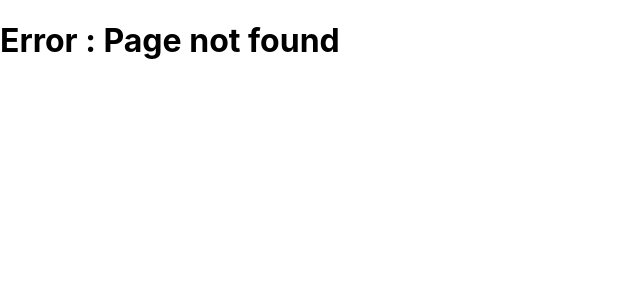
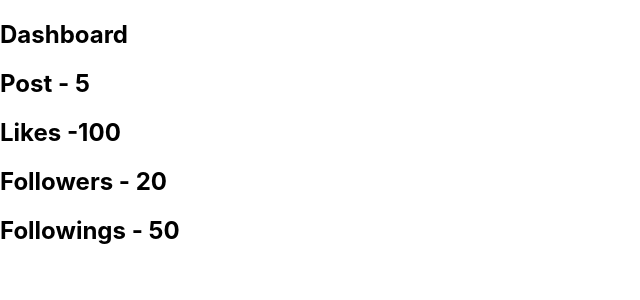
Before and after one commit to manggic/CodeEvolutionNextJs, a Next.js app: page /dashboard in a window 1280 px wide. Before the commit this address had no page. Shown: the top 300 px of the page, without its empty margins (0-640 px from the left). Built offline with nearby package versions, Linux system fonts and the light colour scheme; data requests are answered from the project's data file.

Commit message:
added many new  concept

```diff
--- a/db.json
+++ b/db.json
@@ -1,5 +1,31 @@
 {
+   "dashboard":{
+      "posts": 5,
+      "likes": 100,
+      "followers": 20,
+      "following": 50
+   },
     "news":[
+       {
+           "id":1,
+           "title": "Article 1",
+           "description": "DDDescription 1",
+           "category": "sports"
+       },
+       {
+        "id":2,
+        "title": "Article 2",
+        "description": "description 2",
+        "category": "politics"
+    },
+    {
+        "id":3,
+        "title": "Article 3",
+        "description": "description 3",
+        "category": "sports"
+    }
+    ],
+    "products":[
        {
            "id":1,
            "title": "Article 1",
--- /dev/null
+++ b/pages/dashboard.js
@@ -0,0 +1,36 @@
+import { useState, useEffect } from "react";
+
+function Dashboard() {
+  const [isLoading, setIsLoading] = useState(true);
+
+  const [dashboardData, setDashboardData] = useState(null);
+
+  useEffect(() => {
+    async function fetchDashboardData() {
+      const response = await fetch("http://localhost:4000/dashboard");
+
+      const data = await response.json();
+
+      setDashboardData(data);
+      setIsLoading(false);
+    }
+
+    fetchDashboardData();
+  }, []);
+
+  if (isLoading) {
+    return <h2>Loading...</h2>;
+  }
+
+  return (
+    <div>
+      <h2>Dashboard</h2>
+      <h2>Post - {dashboardData?.posts}</h2>
+      <h2>Likes -{dashboardData?.likes}</h2>
+      <h2>Followers - {dashboardData?.followers}</h2>
+      <h2>Followings - {dashboardData?.following}</h2>
+    </div>
+  );
+}
+
+export default Dashboard;
--- a/pages/news/index.js
+++ b/pages/news/index.js
@@ -21,6 +21,7 @@ export default NewsArticleList;
 export async function getServerSideProps() {
   const res = await fetch("http://localhost:4000/news");
 
+  console.log("Pre-rendering News Article List");
   const data = await res.json();
 
   return {
```
Also changed, not shown: pages/news/[category].js (+10 -4 lines).
